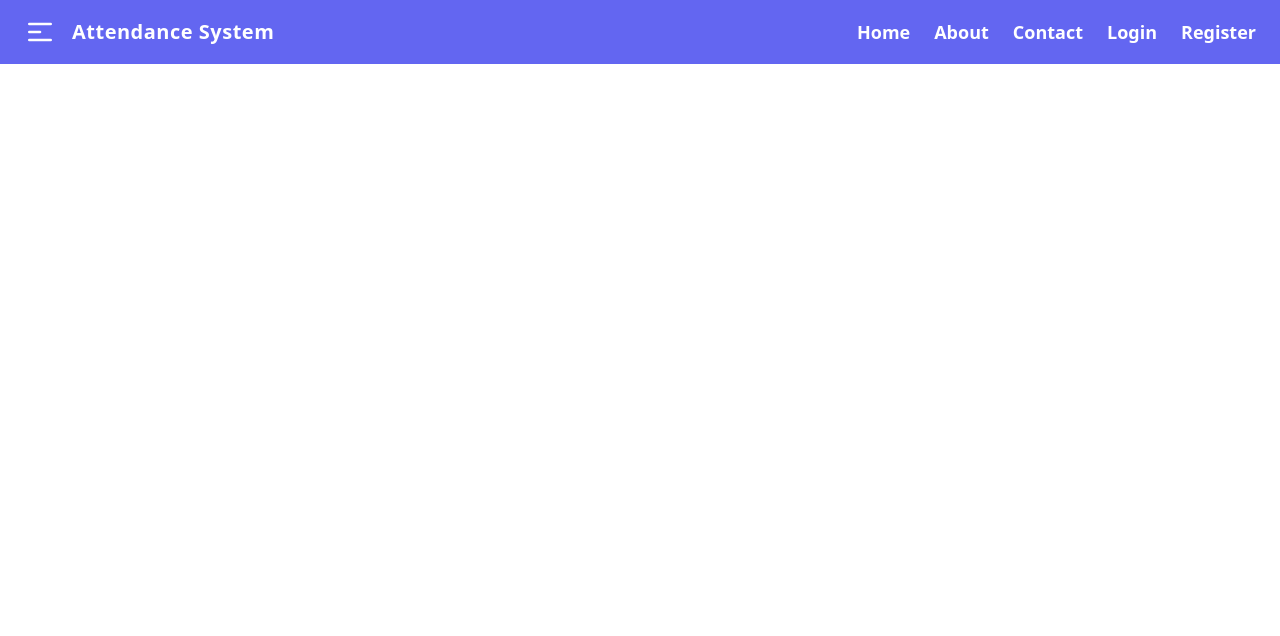
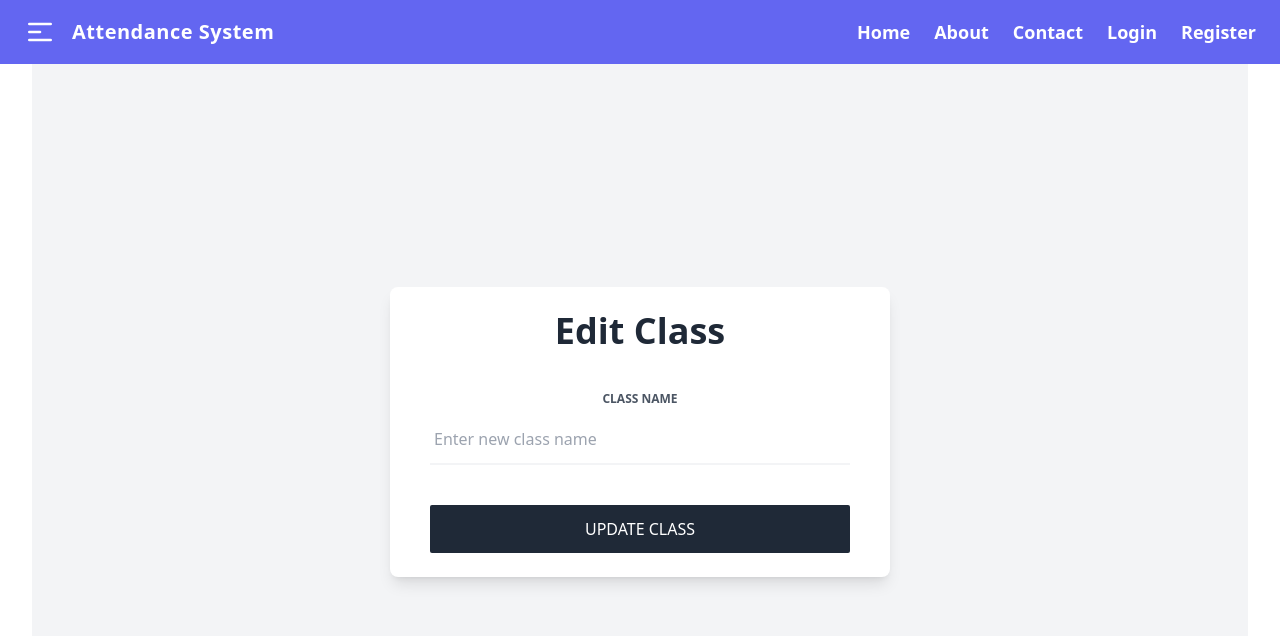
Before and after one commit to yogendrabaskota/SmartCheckMate, a React (Vite) app in the folder Frontend/: page /edit-class/1/1 in a window 1280 px wide. Shown: the top 636 px of the page. Built offline with nearby package versions, Linux system fonts and the light colour scheme.

Commit message:
edit class frontend integrated

```diff
--- a/Frontend/package.json
+++ b/Frontend/package.json
@@ -10,6 +10,7 @@
     "preview": "vite preview"
   },
   "dependencies": {
+    "axios": "^1.7.9",
     "ffrr": "file:",
     "frontend": "file:",
     "react": "^18.3.1",
--- a/Frontend/src/App.jsx
+++ b/Frontend/src/App.jsx
@@ -17,6 +17,7 @@ import PersonalAttendance from './pages/student/PresentAttendance'
 import Contact from './components/Contact'
 import Dashboard from './pages/Dashboard'
 import EditSchool from './pages/School/EditSchool'
+import EditClass from './pages/class/EditClass'
 
 function App() {
 
@@ -36,6 +37,8 @@ function App() {
       <Route path="/schoolDetails/:id" element={<SchoolDetails />} />
       <Route path="/add-school" element={<AddSchool />} />
       <Route path="/add-class/:id" element={<AddClass />} />
+      <Route path="/edit-class/:schoolId/:classId" element={<EditClass />} />
+
       <Route path="/classDetails/:schoolId/:classId" element={<ClassDetails />} />
       <Route path="/student/add/:schoolId/:classId" element={<AddStudent />} />
       <Route path="/attendance/today/:schoolId/:classId" element={<TodayAttendance />} />
--- /dev/null
+++ b/Frontend/src/pages/class/EditClass.jsx
@@ -0,0 +1,78 @@
+/* eslint-disable no-unused-vars */
+import { useState } from "react";
+import { useNavigate, useParams } from "react-router-dom";
+
+const EditClass = () => {
+  const [className, setClassName] = useState("");
+  const [error, setError] = useState("");
+  const navigate = useNavigate();
+  const { schoolId, classId } = useParams();
+
+  const apiUrl = `http://localhost:5000/api/class/edit/${schoolId}/${classId}`;
+
+  const handleEditClass = async (e) => {
+    e.preventDefault();
+
+    const token = localStorage.getItem("token");
+    if (!token) {
+      setError("Unauthorized! Please log in first.");
+      return;
+    }
+
+    try {
+      const response = await fetch(apiUrl, {
+        method: "PATCH",
+        headers: {
+          "Content-Type": "application/json",
+          Authorization: `${token}`,
+        },
+        body: JSON.stringify({ name: className }),
+      });
+
+      const data = await response.json();
+
+      if (response.ok) {
+        alert("Class updated successfully!");
+        navigate(`/schoolDetails/${schoolId}`);
+      } else {
+        setError(data.message || "Failed to update class.");
+      }
+    } catch (error) {
+      setError("Something went wrong. Please try again.");
+    }
+  };
+
+  return (
+    <div className="flex flex-col h-screen bg-gray-100">
+      <div className="grid place-items-center mx-2 my-20 sm:my-auto">
+        <div className="w-11/12 p-12 sm:w-8/12 md:w-6/12 lg:w-5/12 2xl:w-4/12 px-6 py-10 sm:px-10 sm:py-6 bg-white rounded-lg shadow-md lg:shadow-lg">
+          <h2 className="text-center font-semibold text-3xl lg:text-4xl text-gray-800">Edit Class</h2>
+          {error && <p className="text-red-500 text-center mt-4">{error}</p>}
+          <form className="mt-10" onSubmit={handleEditClass}>
+            <label htmlFor="className" className="block text-xs font-semibold text-gray-600 uppercase">
+              Class Name
+            </label>
+            <input
+              id="className"
+              type="text"
+              name="className"
+              placeholder="Enter new class name"
+              className="block w-full py-3 px-1 mt-2 text-gray-800 border-b-2 border-gray-100 focus:outline-none focus:border-gray-200"
+              value={className}
+              onChange={(e) => setClassName(e.target.value)}
+              required
+            />
+            <button
+              type="submit"
+              className="w-full py-3 mt-10 bg-gray-800 rounded-sm font-medium text-white uppercase focus:outline-none hover:bg-gray-700"
+            >
+              Update Class
+            </button>
+          </form>
+        </div>
+      </div>
+    </div>
+  );
+};
+
+export default EditClass;
```
Also changed, not shown: 1 other file (tests, documents, lock files or other folders).
